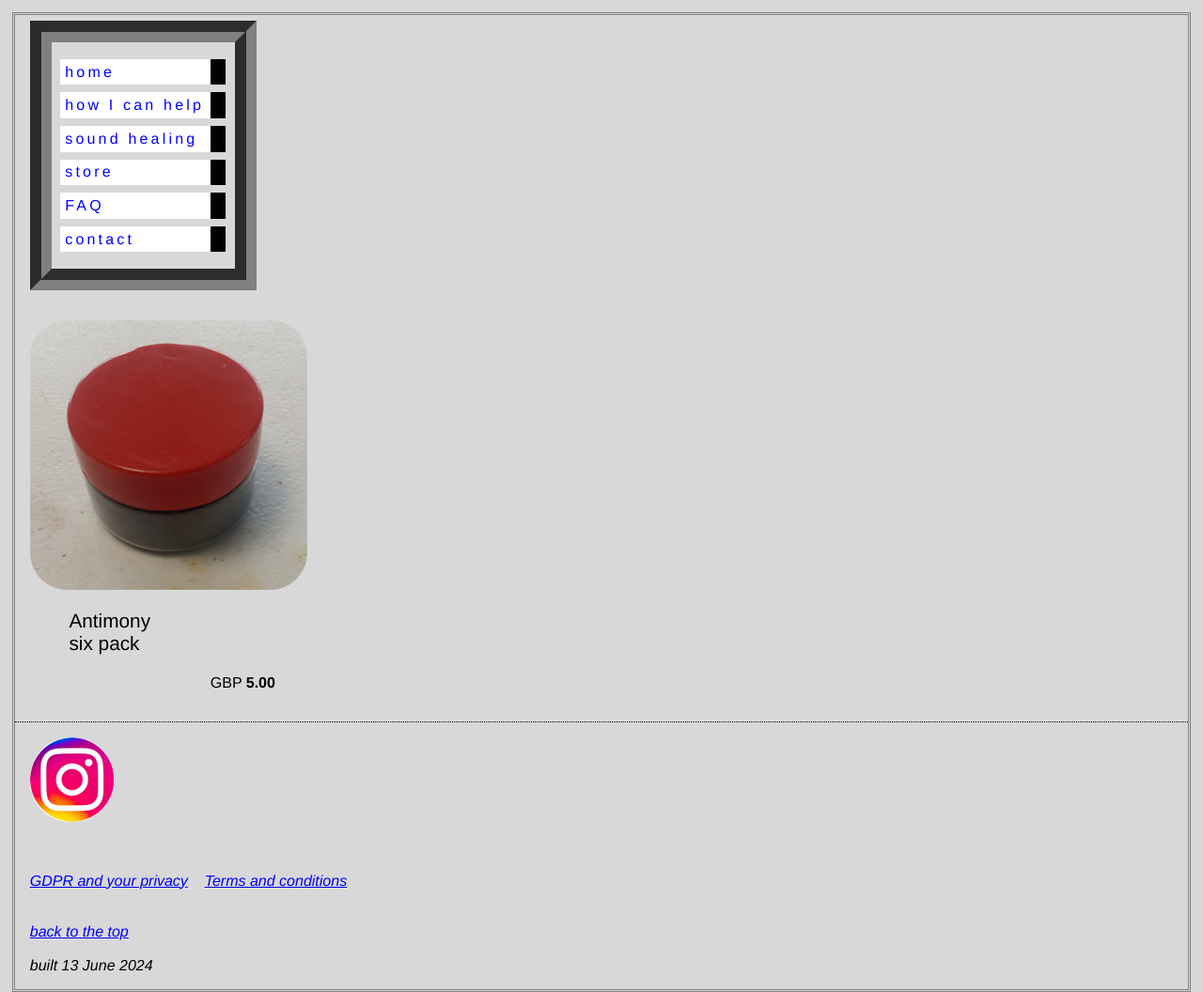
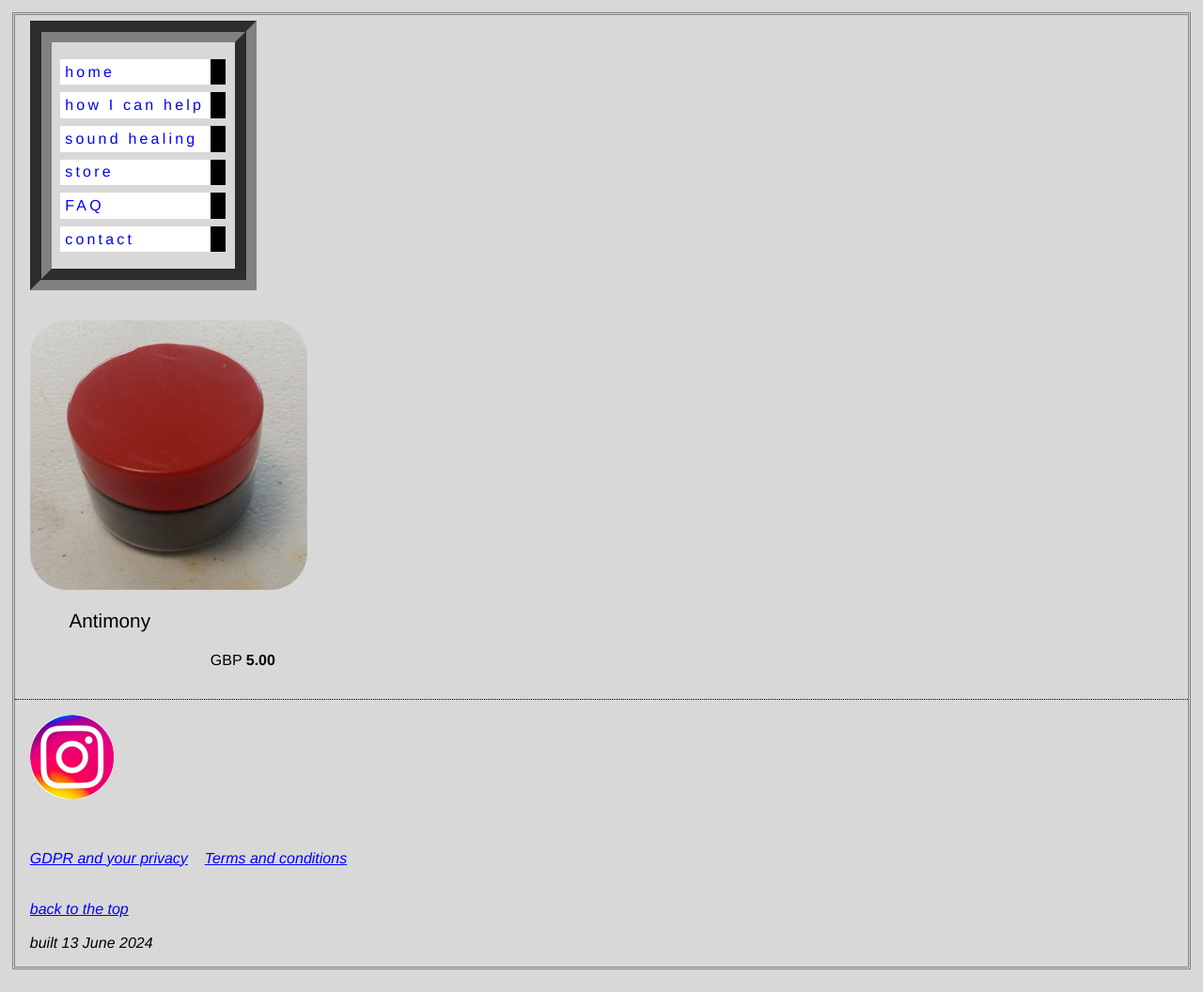
Before and after one commit to afarzanparns/dev-zone, a plain HTML site: page product08antimony.htm in a window 1280 px wide. Shown: the whole page at 94% size. Drawn offline with Linux system fonts and the light colour scheme.

Commit message:
Update product08antimony.htm

```diff
--- a/product08antimony.htm
+++ b/product08antimony.htm
@@ -24,7 +24,7 @@
 </nav>
 
 <div class = 'sub300'>
-  <img src = '08antimony295_287round.png' title = 'antimony'> <p class = 'bigpictxt'>Antimony<br> six pack</p> <p class = 'currencynprice'><span class = 'gbpabbrv'>GBP </span><span class = 'itemprice'>5.00</span></p>
+  <img src = '08antimony295_287round.png' title = 'antimony'> <p class = 'bigpictxt'>Antimony</p> <p class = 'currencynprice'><span class = 'gbpabbrv'>GBP </span><span class = 'itemprice'>5.00</span></p>
 </div>
 
 <address class='pagefoot'>
```
